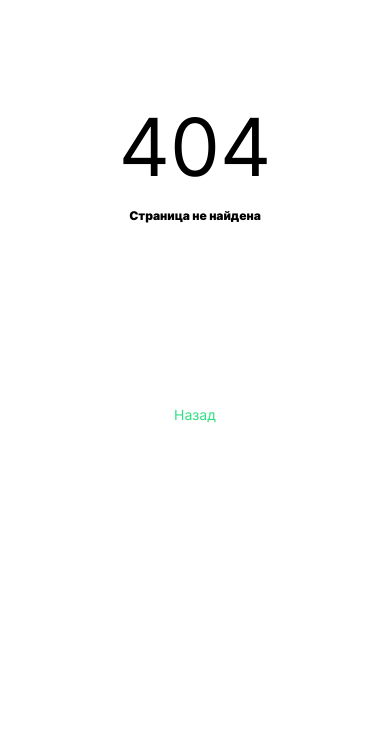
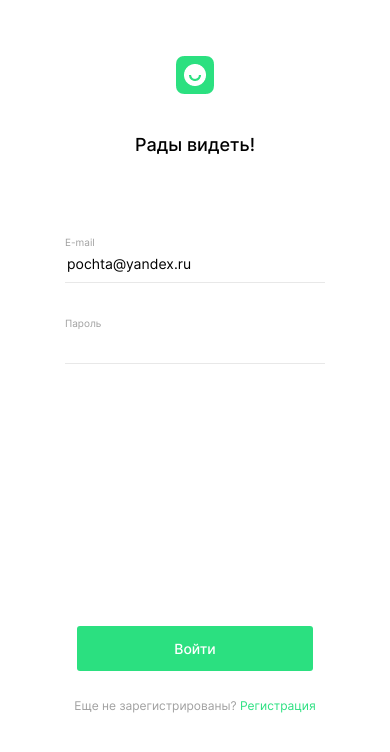
Before and after one commit to Leonid-Dolgodvorov/movies-explorer-frontend, a React app: page /signin in a window 390 px wide. Before the commit this address had no page. Built offline with nearby package versions, Linux system fonts and the light colour scheme.

Commit message:
Добавлена страница логина

```diff
--- a/src/components/AboutProject/AboutProject.js
+++ b/src/components/AboutProject/AboutProject.js
@@ -23,7 +23,7 @@ function AboutProject() {
               <p className="aboutproject__rectangle-text">Back-end</p>
             </div>
             <div className="aboutproject__schedule-element aboutproject__schedule-element_type_right">
-              <div className="aboutproject__rectangle aboutproject__rectangle_color_grey">4 неделя</div>
+              <div className="aboutproject__rectangle aboutproject__rectangle_color_grey">4 недели</div>
               <p className="aboutproject__rectangle-text">Front-end</p>
             </div>
           </div>
--- a/src/components/App/App.js
+++ b/src/components/App/App.js
@@ -26,9 +26,9 @@ function App() {
         <Route path="/profile">
           <Profile/>
         </Route>
-{/*        <Route path="/signin">
+        <Route path="/signin">
           <Login/>
-        </Route> */}
+        </Route>
         <Route path="/signup">
           <Register/>
         </Route>
--- a/src/components/Login/Login.css
+++ b/src/components/Login/Login.css
@@ -0,0 +1,155 @@
+.login-page {
+  width: 100%;
+  margin: 0 auto;
+  display: flex;
+  flex-direction: column;
+  justify-content: center;
+}
+
+.login__form {
+  max-width: 358px;
+  margin: 70px auto 0;
+  display: flex;
+  flex-direction: column;
+  border: none;
+  padding: 0;
+}
+
+.login__logo {
+  width: 38px;
+  height: 38px;
+  background-image: url("../../images/logo.png");
+  background-repeat: no-repeat;
+  background-position: center;
+}
+
+.login__logo:hover {
+  cursor: pointer;
+}
+
+.login__title {
+  max-width: 100%;
+  padding: 0;
+  margin: 40px auto 40px 0;
+  font-weight: 500;
+  font-size: 24px;
+  line-height: 29px;
+  color: #000;
+  text-align: left;
+}
+
+.login__label {
+  font-weight: 400;
+  font-size: 10px;
+  line-height: 12px;
+  color: #A0A0A0;
+  width: 100%;
+}
+
+.login__input {
+  font-size: 14px;
+  line-height: 17px;
+  margin: 6px 0;
+  border: none;
+  box-sizing: border-box;
+  border-bottom: 1px solid #E8E8E8;
+  padding-bottom: 10px;
+  font-weight: 400;
+  outline: none;
+}
+
+.login__input-correct {
+  border-bottom: 1px solid #2BE080;
+}
+
+.login__input-invalid {
+  color: #EE3465;
+}
+
+.login__input-error {
+  min-height: 12px;
+  color: #EE3465;
+  font-weight: 400;
+  font-size: 10px;
+  line-height: 12px;
+  margin-bottom: 16px;
+}
+
+.login__input-error_visible {
+  opacity: 1;
+  visibility: visible;
+}
+
+.login__button {
+  min-height: 45px;
+  font-size: 14px;
+  font-weight: 500;
+  line-height: 17px;
+  outline: none;
+  margin: 228px 0 15px;
+  background-color: #2BE080;
+  color: #fff;
+  border: none;
+  border-radius: 3px;
+  padding: 0;
+}
+
+.login__button:hover {
+  cursor: pointer;
+}
+
+.login__link-text {
+  font-weight: 400;
+  font-size: 14px;
+  line-height: 17px;
+  color: #A0A0A0;
+  text-align: center;
+  text-decoration: none;
+  transition: .2s;
+}
+
+.login__link-text:hover {
+  cursor: pointer;
+}
+
+.login__link {
+  color: #2BE080;
+  text-decoration: none;
+}
+
+@media screen and (max-width: 500px) {
+  .login__title {
+      text-align: center;
+      font-size: 18px;
+      margin: 40px auto 80px auto;
+      line-height: 22px;
+      max-width: 238px;
+  }
+  .login__logo {
+      margin: 0 auto;
+  }
+  .login__button {
+      font-size: 12px;
+      line-height: 15px;
+  }
+  .login__form {
+      max-width: 260px;
+      margin: 56px auto 0;
+  }
+  .login__button {
+    min-height: 45px;
+    font-size: 14px;
+    font-weight: 500;
+    line-height: 17px;
+    outline: none;
+    background-color: #2BE080;
+    color: #fff;
+    border: none;
+    border-radius: 3px;
+    margin: 228px 12px 15px;
+  }
+  .login__link-text {
+      font-size: 12px;
+      line-height: 15px;
+  }
+}
--- a/src/components/Login/Login.js
+++ b/src/components/Login/Login.js
@@ -0,0 +1,26 @@
+import React from "react";
+import { Link } from 'react-router-dom';
+import "./Login.css";
+
+function Login() {
+  return (
+    <section className='login'>
+      <form className='login__form'>
+        <Link to="/" className="login__logo"/>
+        <h1 className='login__title'>Рады видеть!</h1>
+        <label className="login__label">E-mail</label>
+        <input className="login__input " name="email" type="email" id="email" value="pochta@yandex.ru"/>
+        <span className="login__input-error"></span>
+
+        <label className="login__label">Пароль</label>
+        <input className="login__input" name="password" type="password"  id="password"/>
+        <span className="login__input-error"></span>
+
+        <button type="submit" className="login__button">Войти</button>
+        <p className='login__link-text'>Еще не зарегистрированы? <Link className='login__link' to='/signup'>Регистрация</Link></p>
+      </form>
+    </section>
+  )
+}
+
+export default Login;
--- a/src/components/Register/Register.css
+++ b/src/components/Register/Register.css
@@ -142,8 +142,6 @@
     font-weight: 500;
     line-height: 17px;
     outline: none;
-    margin-bottom: 15px;
-    margin-top: 147px;
     background-color: #2BE080;
     color: #fff;
     border: none;
```
